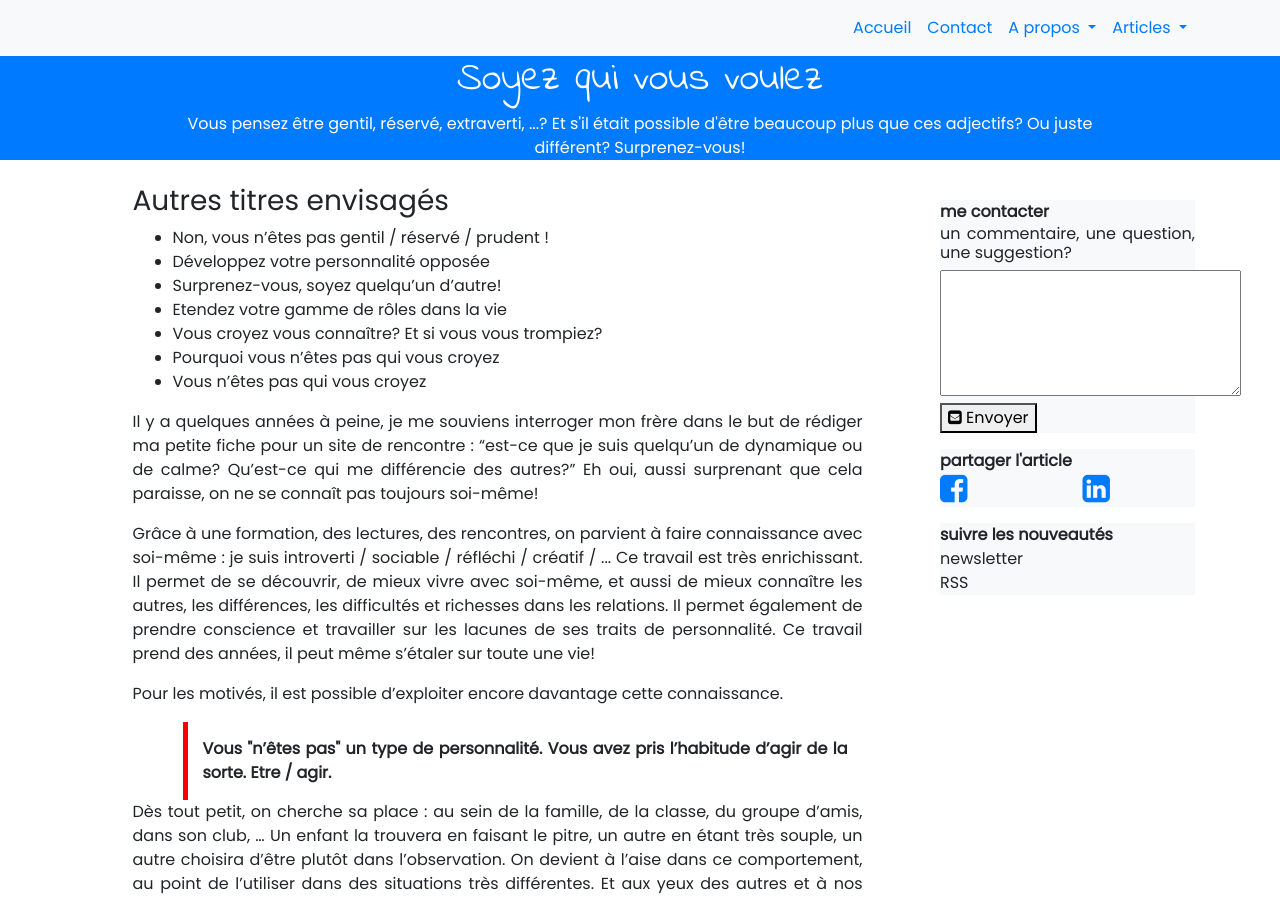
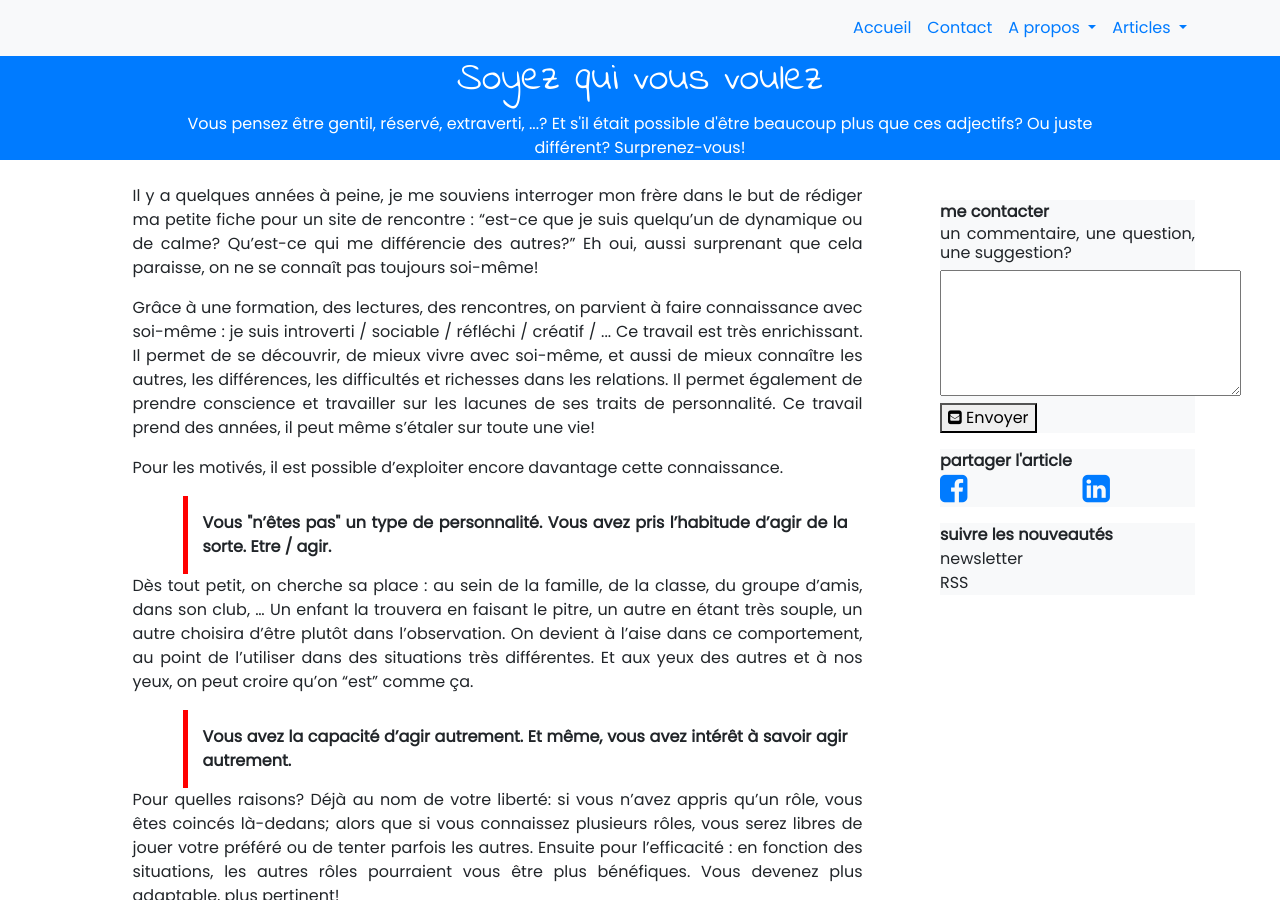
Before and after one commit to OrgaEvolutions/Nathoup.github.io, a Jekyll site: the page built from articles/personnalite.html, in a window 1280 px wide and 900 px high. Built offline with Jekyll 4.4.1, drawn with Linux system fonts in a browser that asks for light colours; nearby versions of some CDN libraries; some web fonts are replaced.

Commit message:
Update personnalite.html

```diff
--- a/articles/personnalite.html
+++ b/articles/personnalite.html
@@ -4,28 +4,6 @@ title: "Soyez qui vous voulez"
 date: 2018-01-19
 intro: "Vous pensez être gentil, réservé, extraverti, ...? Et s'il était possible d'être beaucoup plus que ces adjectifs? Ou juste différent? Surprenez-vous!"
 ---
-
-<h3>Autres titres envisagés</h3>
-
-{% include al type='debut_liste' %}
-
-{% include al type='element_liste' %} Non, vous n’êtes pas gentil / réservé / prudent !{% include al type='fin_element_liste' %}
-
-{% include al type='element_liste' %} Développez votre personnalité opposée{% include al type='fin_element_liste' %}
-
-{% include al type='element_liste' %} Surprenez-vous, soyez quelqu’un d’autre!{% include al type='fin_element_liste' %}
-
-{% include al type='element_liste' %} Etendez votre gamme de rôles dans la vie{% include al type='fin_element_liste' %}
-
-{% include al type='element_liste' %} Vous croyez vous connaître? Et si vous vous trompiez?{% include al type='fin_element_liste' %}
-
-{% include al type='element_liste' %} Pourquoi vous n’êtes pas qui vous croyez{% include al type='fin_element_liste' %}
-
-{% include al type='element_liste' %} Vous n’êtes pas qui vous croyez{% include al type='fin_element_liste' %}
-
-{% include al type='fin_liste' %}
-
-
 
 {% include al type='paragraphe' %} Il y a quelques années à peine, je me souviens interroger mon frère dans le but de rédiger ma petite fiche pour un site de rencontre : “est-ce que je suis quelqu’un de dynamique ou de calme? Qu’est-ce qui me différencie des autres?”
 
```
